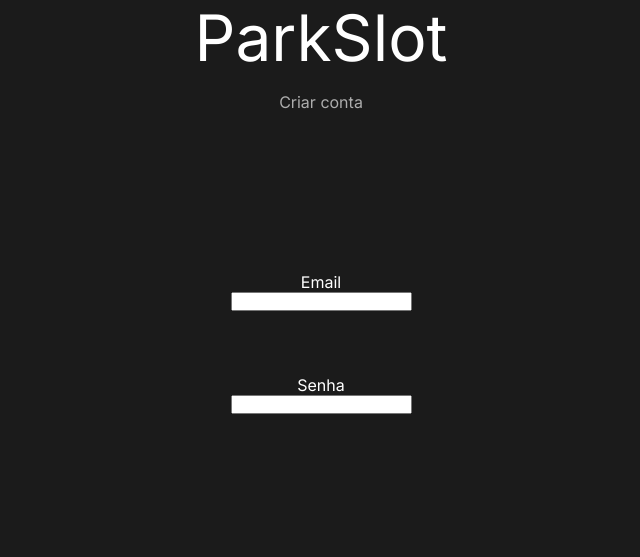
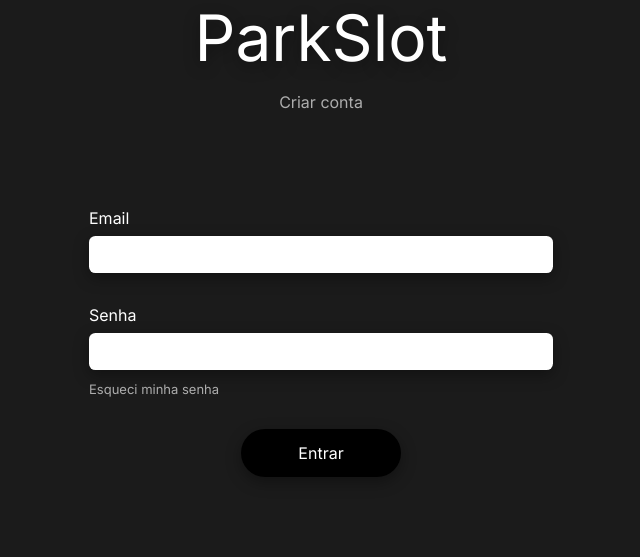
Before and after one commit to pedro11065/ParkSlot-Desktop, a Flask app: page / in a window 1280 px wide. Shown: the part 138-695 px from the top of the page, without its empty margins (319-959 px from the left). Run offline with Flask 3, Linux system fonts and the light colour scheme.

Commit message:
login html & css

```diff
--- a/src/view/static/css/index.css
+++ b/src/view/static/css/index.css
@@ -25,7 +25,7 @@
     flex-direction: column;
     align-items: center;
     justify-content: center;
-    padding:7rem
+    padding:4rem
 
   }
 
@@ -42,6 +42,7 @@
   .title{
     padding: 1rem;
     font-size: 4rem;
+    text-shadow: rgba(0, 0, 0, 0.35) 0px 5px 15px;
   }
 
   a{
@@ -58,5 +59,60 @@
     flex-direction: column;
     align-items: center;
     justify-content: center;
-    padding: 2rem;
+    padding: 1rem;
   }
+
+  .msg{
+    display: flex;
+    align-self: flex-start;
+    justify-content: center;
+    margin-bottom: 0.5rem;
+  }
+
+  .msg-password{
+    color: #ADADAD;
+    display: flex;
+    font-size: small;
+    align-self: flex-start;
+    justify-content: center;
+    margin-top: 0.7rem;
+  }
+  .msg-password:hover{
+    color: white;
+  }
+
+  .input{
+    width: 29rem;
+    height: 2.3rem;
+    text-align: start;
+    border-radius: 0.4rem;
+    padding: 0rem 1rem;
+    font-weight: 600;
+    color: black;
+    border: #1B1B1B none;
+    font-family: inter;
+    font: inter;
+    box-shadow: rgba(0, 0, 0, 0.35) 0px 5px 15px;
+  }
+
+  button{
+    background-color: black;
+    font-family: inter;
+    color: white;
+    font-size:medium;
+    display: flex;
+    align-items: center;
+    justify-content: center;
+    width:10rem;
+    height: 3rem;
+    border-radius: 3rem;
+    border: none;
+    cursor: pointer;
+    box-shadow: rgba(0, 0, 0, 0.35) 0px 5px 15px;
+  }
+
+  button:hover{
+    background-color: rgb(245, 243, 243);
+    color: black;
+    transition: background-color 0.3s ease, color 0.3s ease;
+  }
--- a/src/view/templates/index.html
+++ b/src/view/templates/index.html
@@ -24,12 +24,14 @@
                 <conteiner>
                     <box class="msg">Email</box>
                     <input class="input" type="text" id="email" name="email" required>
-
                 </conteiner>
                 <conteiner>
                     <box class="msg">Senha</box>
                     <input class="input" type="text" id="password" name="password" required>
-
+                    <box class="msg-password">Esqueci minha senha</box>
+                </conteiner>
+                <conteiner>
+                    <button>Entrar</button>
                 </conteiner>
             </form>
         </section>
```
